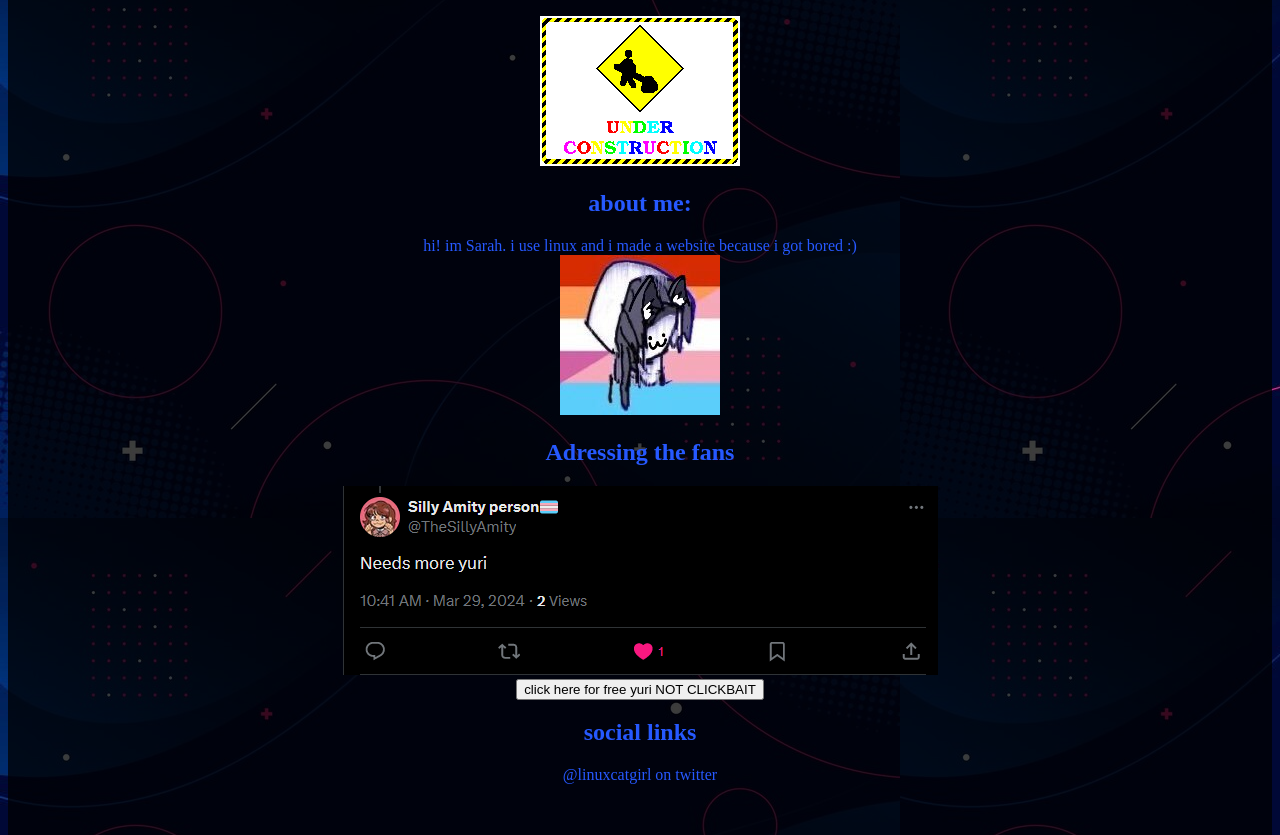
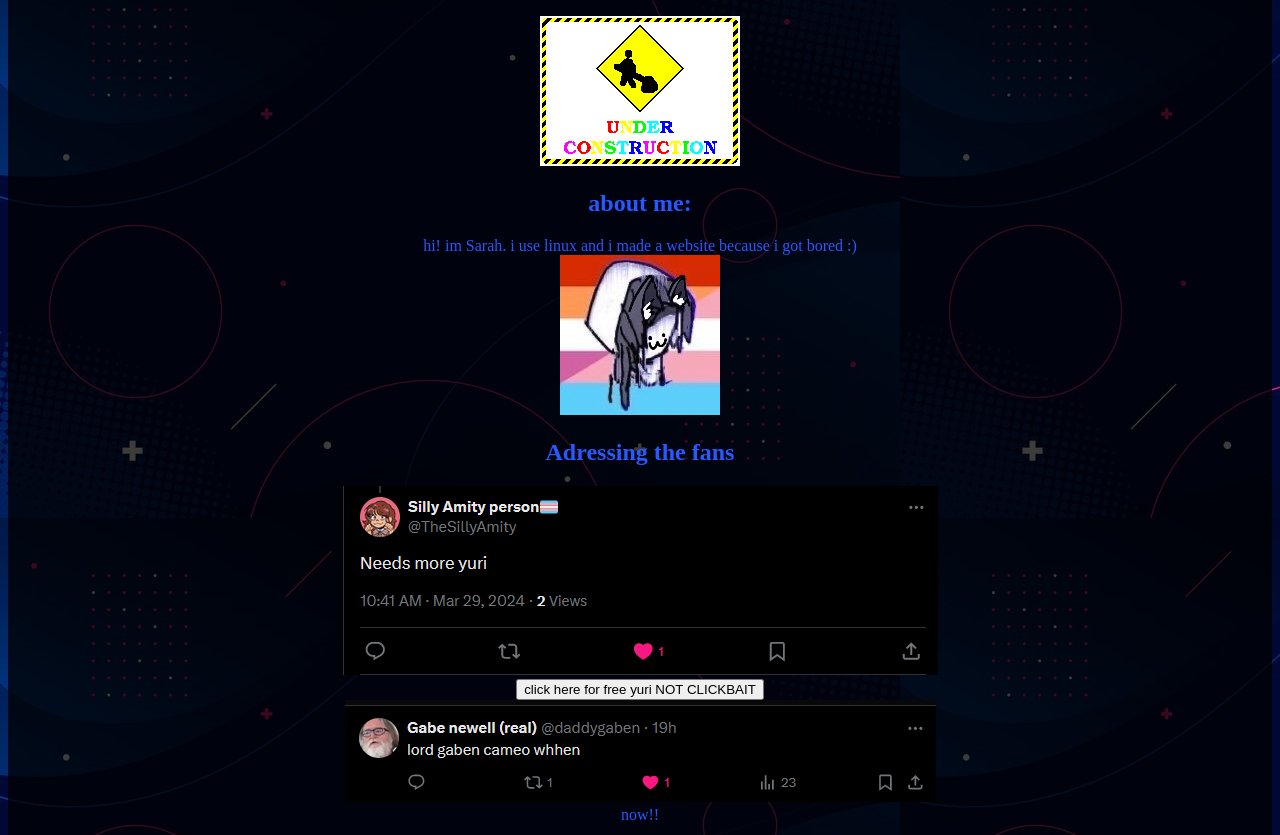
Before and after one commit to linuxcatgirl/linuxcatgirl.github.io, a plain HTML site: page index.html in a window 1280 px wide. Shown: the part 82-917 px from the top of the page. Drawn offline with Linux system fonts and the light colour scheme.

Commit message:
gabe cameo

```diff
--- a/index.html
+++ b/index.html
@@ -11,7 +11,9 @@
         <img src="cat.jpg"><br>
         <h2>Adressing the fans</h2>
         <img src="yuri.png"><br>
-        <button onclick="window.open('https://twitter.com/intent/tweet?text=visit%20https%3A%2F%2Flinuxcatgirl.github.io%20today%20for%20free%20IPTV')">click here for free yuri NOT CLICKBAIT</button>
+        <button onclick="window.open('https://twitter.com/intent/tweet?text=visit%20https%3A%2F%2Flinuxcatgirl.github.io%20today%20for%20free%20IPTV')">click here for free yuri NOT CLICKBAIT</button><br>
+        <img src="gabe.png"><br>
+        <p1>now!!</p1><br>
         <h2>social links</h2>
         <p>@linuxcatgirl on twitter</p><br>
         <h2>email me stuff!!</h2>
```
Also changed, not shown: gabe.png (added).
